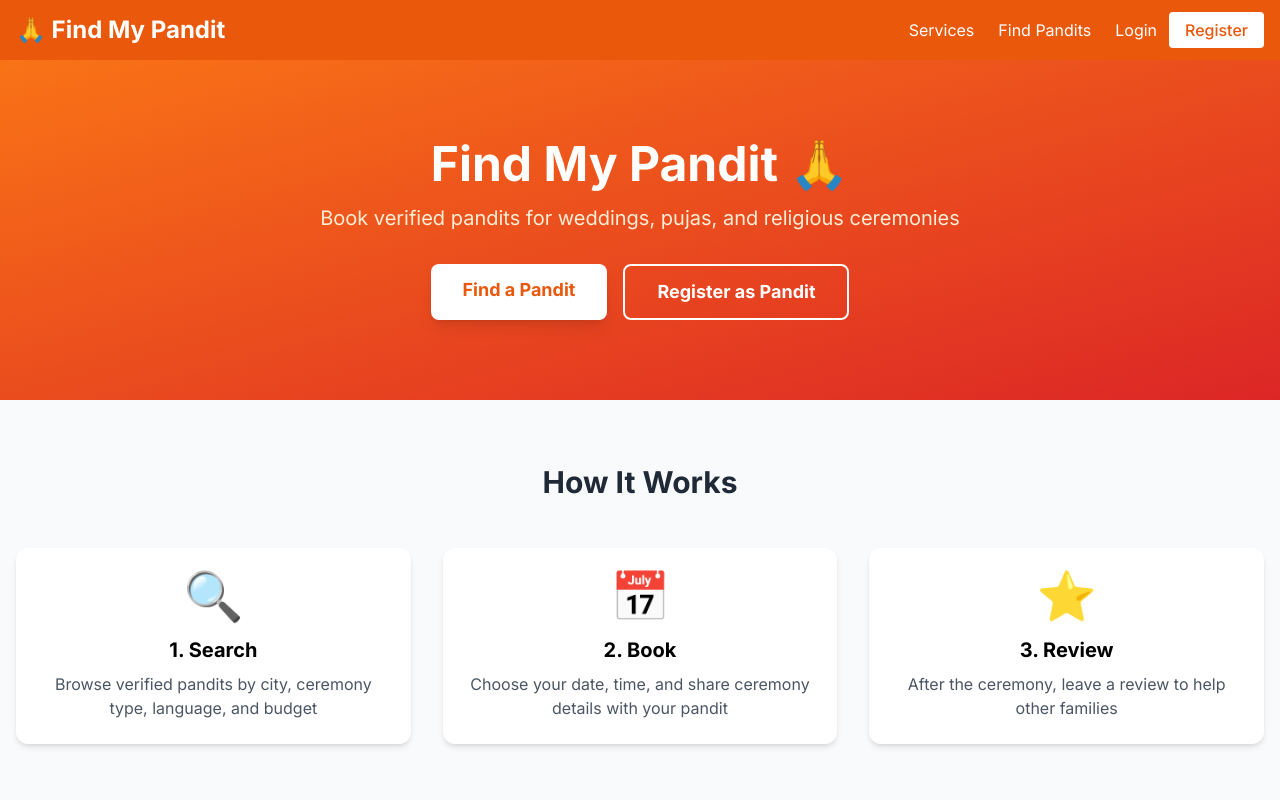
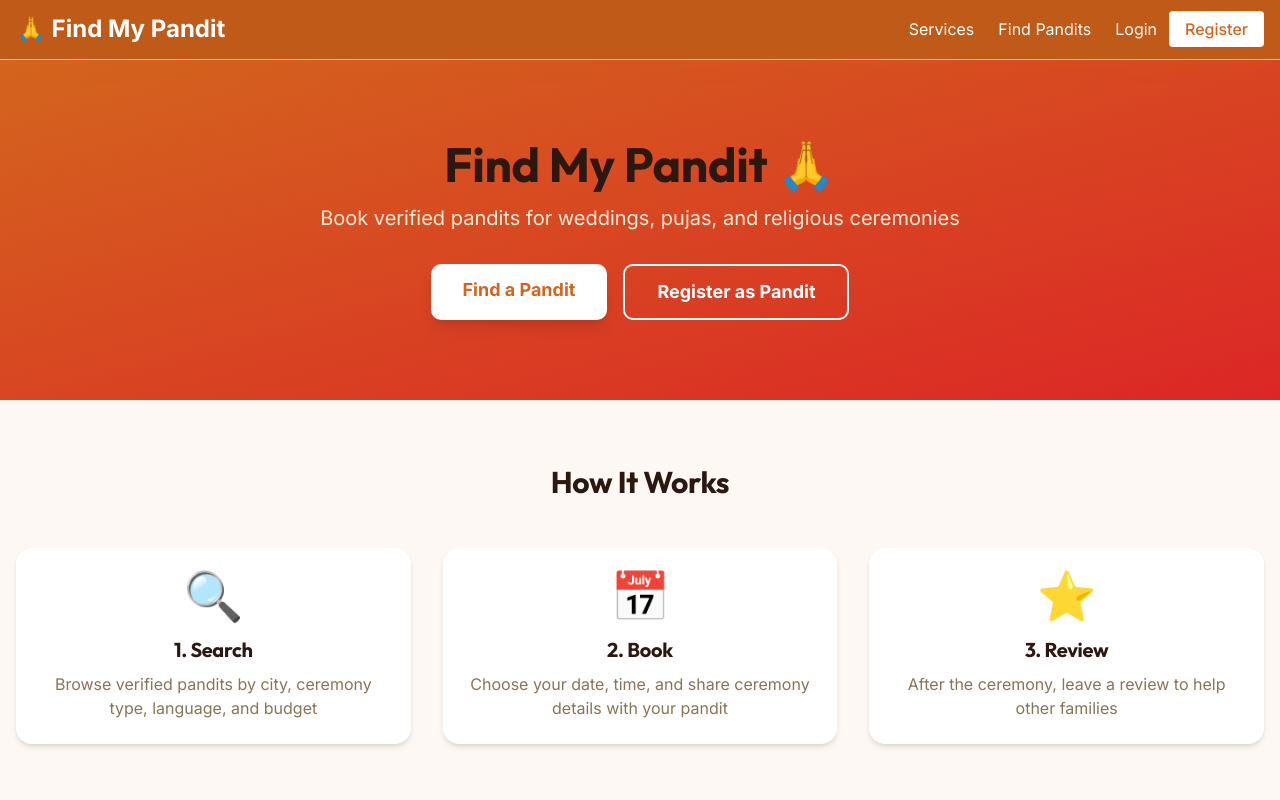
Before and after one commit to akshat210230/findmypandit-frontend, a Next.js app: page / in a window 1280 px wide. Shown: the top 800 px of the page. Built offline with nearby package versions, Linux system fonts and the light colour scheme.

Commit message:
feat: Warm Devotion theme - global redesign

```diff
--- a/app/globals.css
+++ b/app/globals.css
@@ -1,3 +1,230 @@
+@import url('https://fonts.googleapis.com/css2?family=Outfit:wght@300;400;500;600;700;800&display=swap');
+
 @tailwind base;
 @tailwind components;
 @tailwind utilities;
+
+/* ─── WARM DEVOTION THEME ─── */
+:root {
+  --bg: #FDF8F3;
+  --bg-alt: #FAF0E6;
+  --card: #FFFFFF;
+  --text: #2C1810;
+  --text-soft: #8B7355;
+  --text-muted: #B8A48C;
+  --accent: #D4651E;
+  --accent-hover: #C05A18;
+  --accent-soft: #FEF0E7;
+  --accent-glow: rgba(212,101,30,0.15);
+  --green: #2D8F4E;
+  --green-soft: #E8F5EC;
+  --red: #C53030;
+  --red-soft: #FEE2E2;
+  --yellow: #B7791F;
+  --yellow-soft: #FEFCBF;
+  --blue: #2B6CB0;
+  --blue-soft: #EBF4FF;
+  --border: rgba(180,140,100,0.12);
+  --border-strong: rgba(180,140,100,0.22);
+  --shadow-sm: 0 1px 8px rgba(140,100,60,0.04);
+  --shadow: 0 4px 24px rgba(140,100,60,0.06);
+  --shadow-lg: 0 8px 40px rgba(140,100,60,0.08);
+  --radius: 16px;
+  --radius-sm: 10px;
+  --radius-full: 9999px;
+}
+
+* {
+  margin: 0;
+  padding: 0;
+  box-sizing: border-box;
+}
+
+html {
+  scroll-behavior: smooth;
+}
+
+body {
+  font-family: 'Outfit', system-ui, -apple-system, sans-serif;
+  background: var(--bg);
+  color: var(--text);
+  -webkit-font-smoothing: antialiased;
+  -moz-osx-font-smoothing: grayscale;
+}
+
+/* ─── GLOBAL OVERRIDES ─── */
+
+/* All pages get warm bg */
+main, .min-h-screen {
+  background: var(--bg) !important;
+}
+
+/* Cards */
+.bg-white {
+  background: var(--card) !important;
+  border-color: var(--border) !important;
+}
+
+/* Orange theme overrides */
+.bg-orange-600 { background: var(--accent) !important; }
+.bg-orange-700 { background: var(--accent-hover) !important; }
+.hover\:bg-orange-700:hover { background: var(--accent-hover) !important; }
+.bg-orange-50 { background: var(--accent-soft) !important; }
+.bg-orange-100 { background: var(--accent-soft) !important; }
+.text-orange-600 { color: var(--accent) !important; }
+.text-orange-700 { color: var(--accent-hover) !important; }
+.border-orange-100 { border-color: var(--border) !important; }
+.border-orange-200 { border-color: var(--border-strong) !important; }
+.border-orange-300 { border-color: var(--accent) !important; }
+.border-orange-400 { border-color: var(--accent) !important; }
+.border-orange-500 { border-color: var(--accent) !important; }
+.focus\:border-orange-400:focus { border-color: var(--accent) !important; }
+.accent-orange-600 { accent-color: var(--accent) !important; }
+.shadow-orange-200 { --tw-shadow-color: var(--accent-glow) !important; }
+
+/* Backgrounds */
+.bg-orange-50, .bg-\[orange-50\] { background: var(--bg-alt) !important; }
+
+/* Status colors */
+.bg-green-100 { background: var(--green-soft) !important; }
+.text-green-700, .text-green-600 { color: var(--green) !important; }
+.bg-green-600 { background: var(--green) !important; }
+.bg-green-500 { background: var(--green) !important; }
+.bg-red-50 { background: var(--red-soft) !important; }
+.text-red-700, .text-red-600 { color: var(--red) !important; }
+.bg-red-100 { background: var(--red-soft) !important; }
+.bg-yellow-100 { background: var(--yellow-soft) !important; }
+.text-yellow-700, .text-yellow-600 { color: var(--yellow) !important; }
+.bg-blue-100 { background: var(--blue-soft) !important; }
+.text-blue-600 { color: var(--blue) !important; }
+
+/* Text colors */
+.text-gray-900 { color: var(--text) !important; }
+.text-gray-800 { color: var(--text) !important; }
+.text-gray-700 { color: #4A3728 !important; }
+.text-gray-600 { color: var(--text-soft) !important; }
+.text-gray-500 { color: var(--text-soft) !important; }
+.text-gray-400 { color: var(--text-muted) !important; }
+
+/* Borders */
+.border-gray-100, .border-gray-200 {
+  border-color: var(--border) !important;
+}
+
+/* Rounded corners — warmer, bigger */
+.rounded-xl { border-radius: var(--radius) !important; }
+.rounded-lg { border-radius: var(--radius-sm) !important; }
+.rounded-full { border-radius: var(--radius-full) !important; }
+
+/* Inputs */
+input, select, textarea {
+  font-family: 'Outfit', system-ui, sans-serif !important;
+  background: var(--bg-alt) !important;
+  border-color: var(--border) !important;
+  border-radius: var(--radius-sm) !important;
+  color: var(--text) !important;
+  transition: border-color 0.2s, box-shadow 0.2s !important;
+}
+input:focus, select:focus, textarea:focus {
+  border-color: var(--accent) !important;
+  box-shadow: 0 0 0 3px var(--accent-glow) !important;
+  background: var(--card) !important;
+  outline: none !important;
+}
+input::placeholder, textarea::placeholder {
+  color: var(--text-muted) !important;
+}
+
+/* Buttons — warm style */
+button {
+  font-family: 'Outfit', system-ui, sans-serif !important;
+  transition: all 0.25s !important;
+}
+
+/* Primary buttons */
+.bg-orange-600, button.bg-orange-600 {
+  background: var(--accent) !important;
+  box-shadow: 0 3px 12px var(--accent-glow) !important;
+}
+.bg-orange-600:hover, button.bg-orange-600:hover {
+  background: var(--accent-hover) !important;
+  transform: translateY(-1px);
+  box-shadow: 0 5px 20px rgba(212,101,30,0.2) !important;
+}
+
+/* Cards hover */
+.hover\:shadow-md:hover {
+  box-shadow: var(--shadow) !important;
+}
+.hover\:-translate-y-0\.5:hover {
+  transform: translateY(-3px) !important;
+}
+
+/* Font overrides */
+h1, h2, h3, h4 {
+  font-family: 'Outfit', system-ui, sans-serif;
+  letter-spacing: -0.3px;
+  color: var(--text);
+}
+
+/* Star color */
+.text-yellow-500 { color: #D4A017 !important; }
+
+/* Gradient avatars — warmer */
+.from-orange-500 { --tw-gradient-from: var(--accent) !important; }
+.to-yellow-500 { --tw-gradient-to: #D4A030 !important; }
+
+/* Scrollbar */
+::-webkit-scrollbar { width: 6px; }
+::-webkit-scrollbar-track { background: var(--bg); }
+::-webkit-scrollbar-thumb { background: var(--border-strong); border-radius: 10px; }
+::-webkit-scrollbar-thumb:hover { background: var(--text-muted); }
+
+/* Selection */
+::selection {
+  background: var(--accent-soft);
+  color: var(--accent);
+}
+
+/* ─── ANIMATIONS ─── */
+@keyframes fadeUp {
+  from { opacity: 0; transform: translateY(12px); }
+  to { opacity: 1; transform: translateY(0); }
+}
+@keyframes fadeIn {
+  from { opacity: 0; }
+  to { opacity: 1; }
+}
+@keyframes slide-in {
+  from { transform: translateX(100%); }
+  to { transform: translateX(0); }
+}
+.animate-fade-up { animation: fadeUp 0.4s ease both; }
+.animate-fade-in { animation: fadeIn 0.3s ease both; }
+.animate-slide-in { animation: slide-in 0.25s ease-out; }
+
+/* Staggered children */
+.stagger > *:nth-child(1) { animation-delay: 0.05s; }
+.stagger > *:nth-child(2) { animation-delay: 0.1s; }
+.stagger > *:nth-child(3) { animation-delay: 0.15s; }
+.stagger > *:nth-child(4) { animation-delay: 0.2s; }
+.stagger > *:nth-child(5) { animation-delay: 0.25s; }
+.stagger > *:nth-child(6) { animation-delay: 0.3s; }
+
+/* ─── NAVBAR THEME ─── */
+nav.fixed {
+  font-family: 'Outfit', system-ui, sans-serif;
+}
+
+/* The warm cream nav on scroll */
+nav .bg-white\/95 {
+  background: rgba(253,248,243,0.92) !important;
+}
+
+/* Warm gradient nav when at top */
+.from-orange-600 {
+  --tw-gradient-from: #C05A18 !important;
+}
+.to-orange-500 {
+  --tw-gradient-to: #D4651E !important;
+}
```
